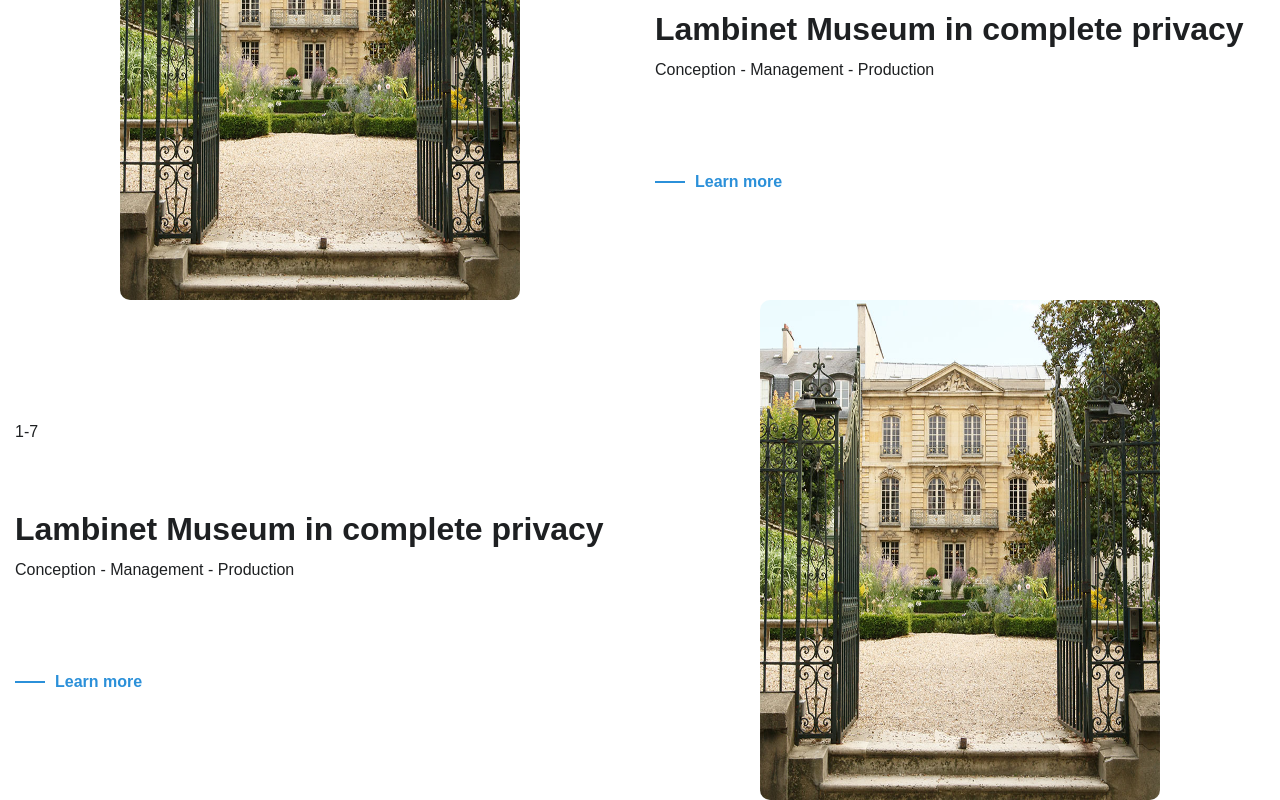
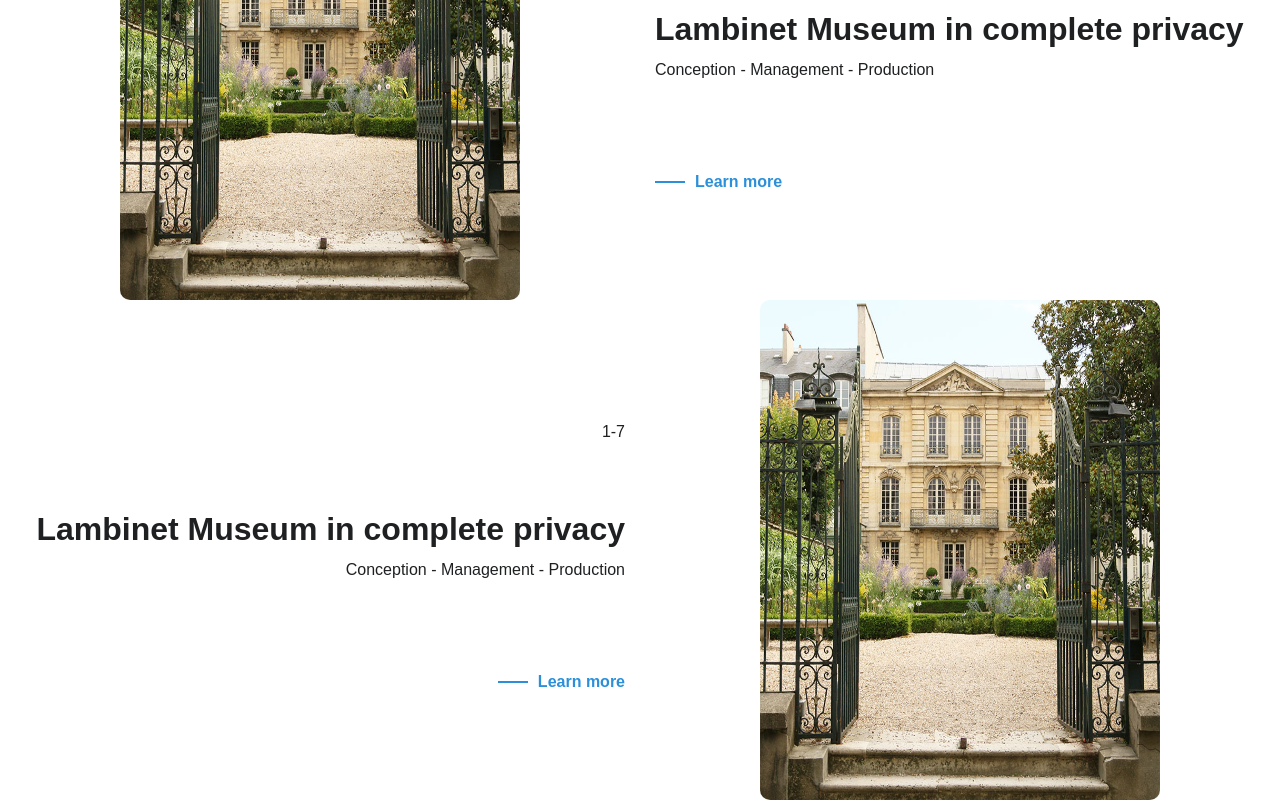
Before and after one commit to Marivint/polina-portfolio, a Vue app: page / in a window 1280 px wide. Shown: the part 1260-2060 px from the top of the page. Built offline with nearby package versions, Linux system fonts and the light colour scheme; a web font is replaced by a local one.

Commit message:
[DEV] Project component right or left text

```diff
--- a/src/components/project/project-text.vue
+++ b/src/components/project/project-text.vue
@@ -1,15 +1,18 @@
 <template>
-  <div class="col-6 project-text">
+  <div
+    class="col-6 project-text"
+    :class="showFormat === 1 ? 'text-left' : 'text-right'"
+  >
     <p class="project-page">{{ page }}</p>
+
     <h3>{{ title }}</h3>
+
     <p>{{ subtitlesDisplay }}</p>
+
     <span
-      v-if="showFormat == 1"
-      class="project-cta subtitle subtitle-blue subtitle-left"
+      class="project-cta subtitle subtitle-blue"
+      :class="showFormat === 1 ? 'subtitle-left' : 'subtitle-right'"
     >
-      Learn more
-    </span>
-    <span v-else class="project-cta subtitle subtitle-blue subtitle-left">
       Learn more
     </span>
   </div>
```
